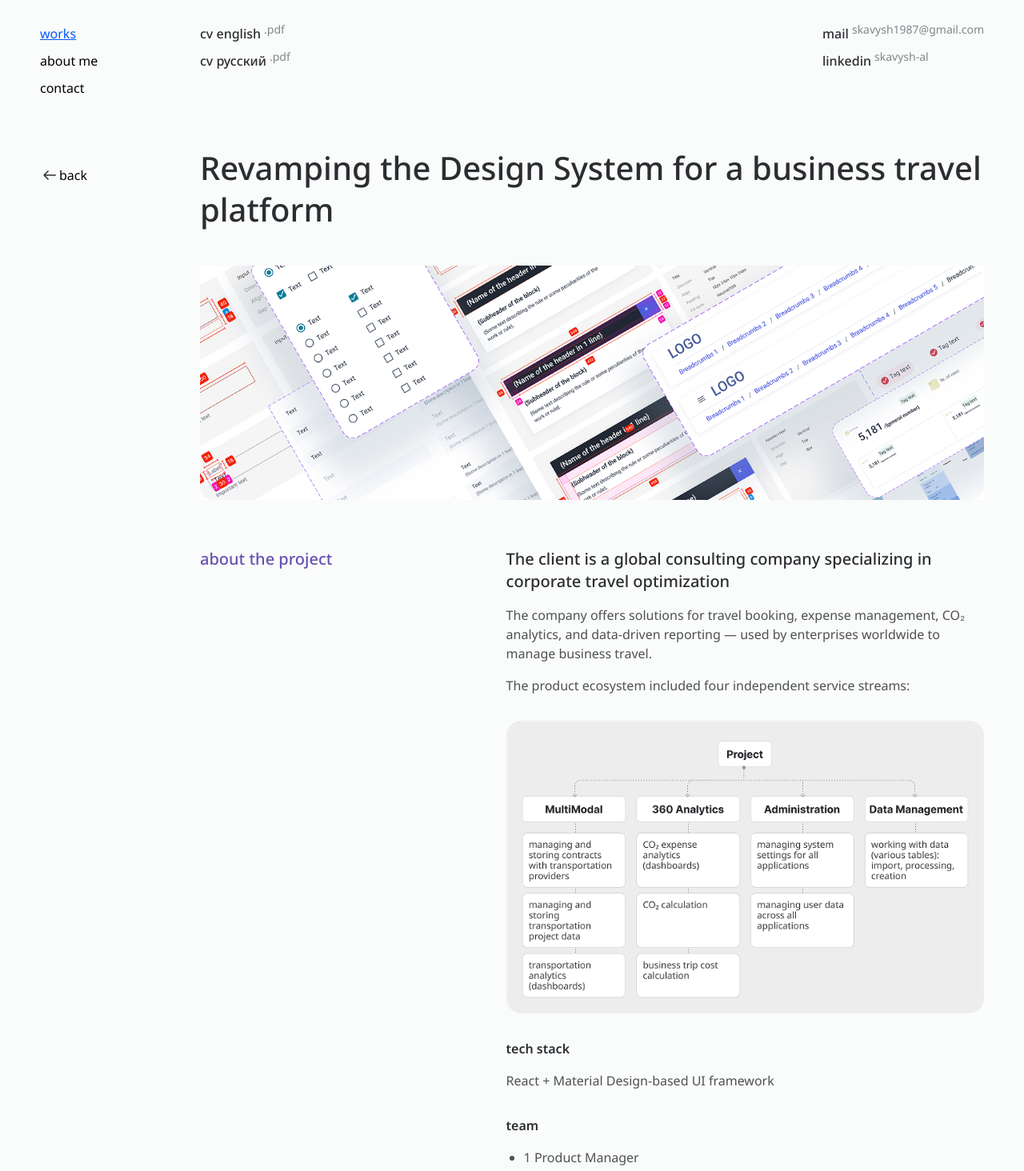
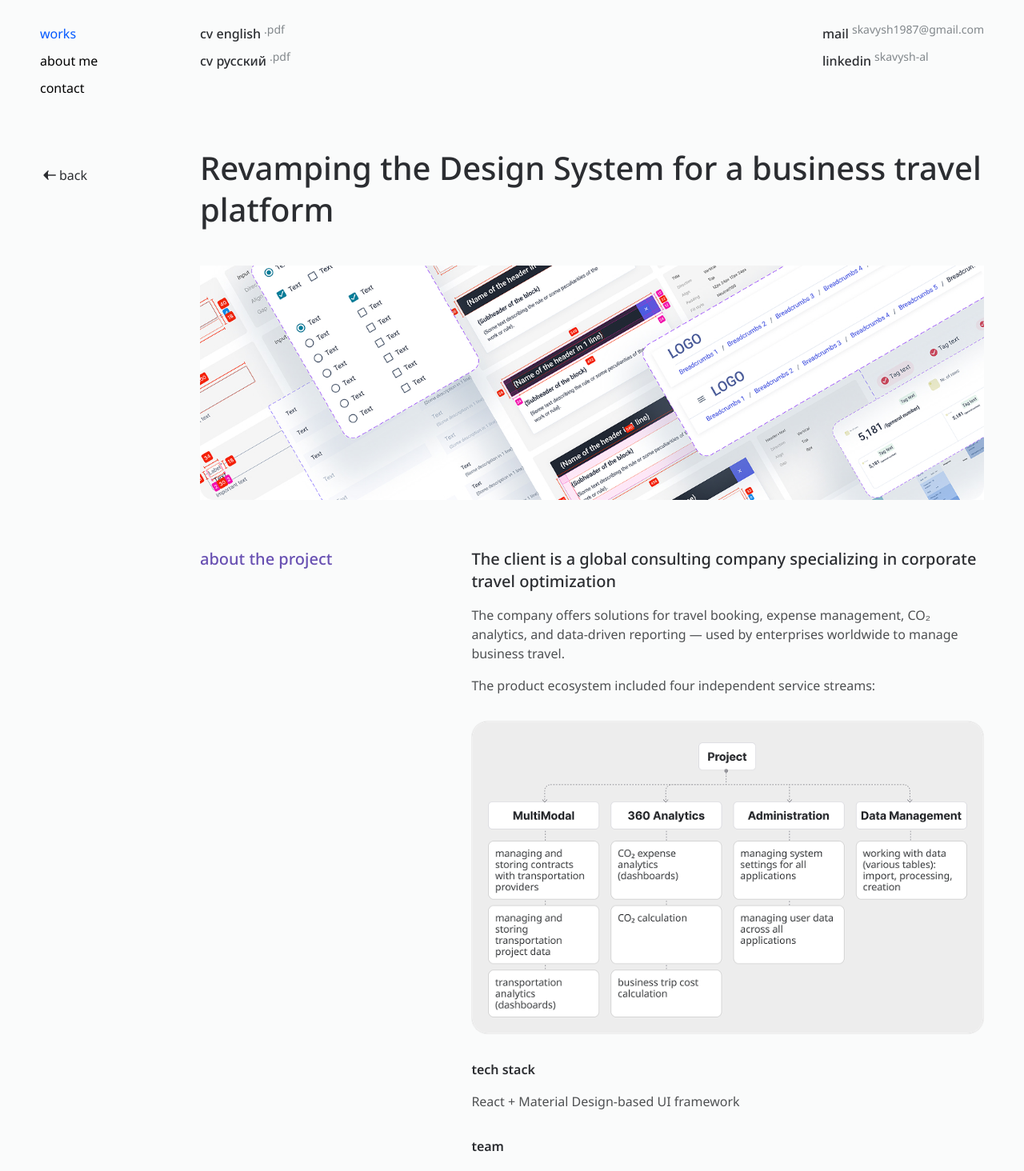
Before and after one commit to Igogoblin/alex, a Next.js app in the folder skavysh/: page /travel in a window 1280 px wide. Shown: the top 1464 px of the page at 80% size. Built offline with nearby package versions, Linux system fonts and the light colour scheme.

Commit message:
fix: add correct width to section title

```diff
--- a/skavysh/src/components/header/MenuBlock.tsx
+++ b/skavysh/src/components/header/MenuBlock.tsx
@@ -7,6 +7,9 @@ const MenuBlock = () => {
   const pathname = usePathname();
   const [activeHash, setActiveHash] = useState("");
   const isHomePage: boolean = pathname === "/";
+
+  const [isOverDarkSection, setIsOverDarkSection] = useState(false);
+
   const menuItems = useMemo(() => {
     return isHomePage
       ? [
@@ -20,7 +23,32 @@ const MenuBlock = () => {
           { text: "contact", href: "#contact" },
         ];
   }, [isHomePage]);
+  // на будущее если будет потребность с разными картинками на других страницах(темные и светлые)
+  useEffect(() => {
+    // Наблюдаем за видимостью секций
+    const observer = new IntersectionObserver(
+      (entries) => {
+        entries.forEach((entry) => {
+          if (entry.target.classList.contains("dark-section")) {
+            // Если тёмная секция видна, включаем светлый текст
+            setIsOverDarkSection(entry.isIntersecting);
+          }
+        });
+      },
+      {
+        rootMargin: "0px",
+        threshold: 0.1, // Триггер, когда 10% секции видно
+      }
+    );
+    // Наблюдаем за всеми элементами с классом "dark-section"
+    const darkSections = document.querySelectorAll(".dark-section");
+    darkSections.forEach((section) => observer.observe(section));
 
+    // Очистка при размонтировании компонента
+    return () => {
+      darkSections.forEach((section) => observer.unobserve(section));
+    };
+  }, [pathname]);
   useEffect(() => {
     const observer = new IntersectionObserver((entries) => {
       const visibleSection = entries.find((entry) => entry.isIntersecting);
@@ -55,12 +83,17 @@ const MenuBlock = () => {
         );
       })}
       {!isHomePage && (
-        <Link href={"/"} className={style.returning}>
+        <Link
+          href={"/"}
+          className={`${style.returning} ${
+            isOverDarkSection ? style.returningLight : ""
+          }`}
+        >
           <svg
             width="24"
             height="24"
             viewBox="0 0 24 24"
-            fill="none"
+            fill="currentColor"
             xmlns="http://www.w3.org/2000/svg"
           >
             <path
--- a/skavysh/src/components/header/header.module.css
+++ b/skavysh/src/components/header/header.module.css
@@ -7,6 +7,7 @@
   position: relative;
   flex-wrap: wrap;
   margin-top: 30px;
+  background: transparent;
 }
 .menu_cv {
   display: flex;
@@ -41,6 +42,7 @@
   flex-direction: column;
   gap: 10px;
   z-index: 1000;
+  /* background: transparent; */
 }
 .cvBlock {
   /* max-width: 172px;
@@ -91,7 +93,10 @@
   word-wrap: none;
   margin-top: 75px;
   cursor: pointer;
+  color: var(--color-neutral-80);
+  mix-blend-mode: difference; /*not working --------------*/
 }
+
 .returning:hover {
   cursor: pointer;
   text-decoration: underline;
@@ -113,7 +118,14 @@
 .activeLink {
   color: var(--color-blue);
   cursor: pointer;
-  text-decoration: underline;
+}
+/* Новые стили для тёмного фона */
+.returningLight {
+  color: #fff; /* Делаем текст белым */
+}
+
+.returningLight svg path {
+  stroke: #fff; /* Делаем иконку белой */
 }
 @media screen and (max-width: 950px) {
   .item_text {
--- a/skavysh/src/styles/common.module.css
+++ b/skavysh/src/styles/common.module.css
@@ -9,9 +9,11 @@
   font-size: 20px;
   font-weight: 500;
   line-height: 28px;
+  /* max-width: 380px;
+  width: 100%; */
+  /* padding-right: 10px; */
+  flex: 0 0 33%;
   max-width: 380px;
-  width: 100%;
-  /* padding-right: 10px; */
 }
 
 .section-title--small {
```
